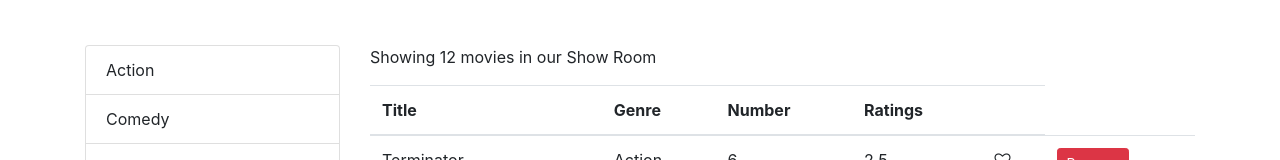
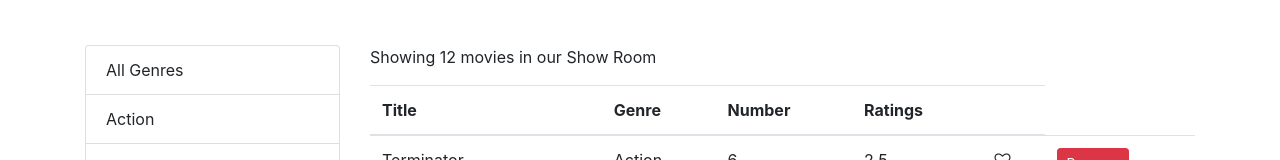
Before and after one commit to CodingIsaac/CRUD-React-APP, a React (Create React App) app: page / in a window 1280 px wide. Shown: the top 160 px of the page. Built offline with nearby package versions, Linux system fonts and the light colour scheme.

Commit message:
Filtering Movie Genre Commit

```diff
--- a/src/components/movie.jsx
+++ b/src/components/movie.jsx
@@ -14,7 +14,8 @@
     pageSize: 4,
   };
   componentDidMount() {
-    this.setState({ movies: getMovies(), genres: getGenres() });
+    const genres = [{ name: 'All Genres'}, ...getGenres()]
+    this.setState({ movies: getMovies(), genres });
   }
 
   handleDelete = (movie) => {
@@ -33,7 +34,7 @@
     this.setState({ currentPage: page });
   };
   genreSelectionHandler = (genre) => {
-    this.setState({ selectedGenre: genre });
+    this.setState({ selectedGenre: genre, currentPage:1 });
   };
 
   render() {
@@ -48,7 +49,7 @@
     if (moviesCount === 0) return <p>We have no movies at the moment</p>;
 
 
-    const filtered = selectedGenre
+    const filtered = selectedGenre && selectedGenre._id
     ? allMovies.filter(m => m.genre._id === selectedGenre._id)
     : allMovies;
 
@@ -65,7 +66,7 @@
           />
         </div>
         <div className="col">
-          <p>Showing {moviesCount} movies in our Show Room</p>
+          <p>Showing {filtered.length} movies in our Show Room</p>
           <table className="table">
             <thead>
               <tr>
```
